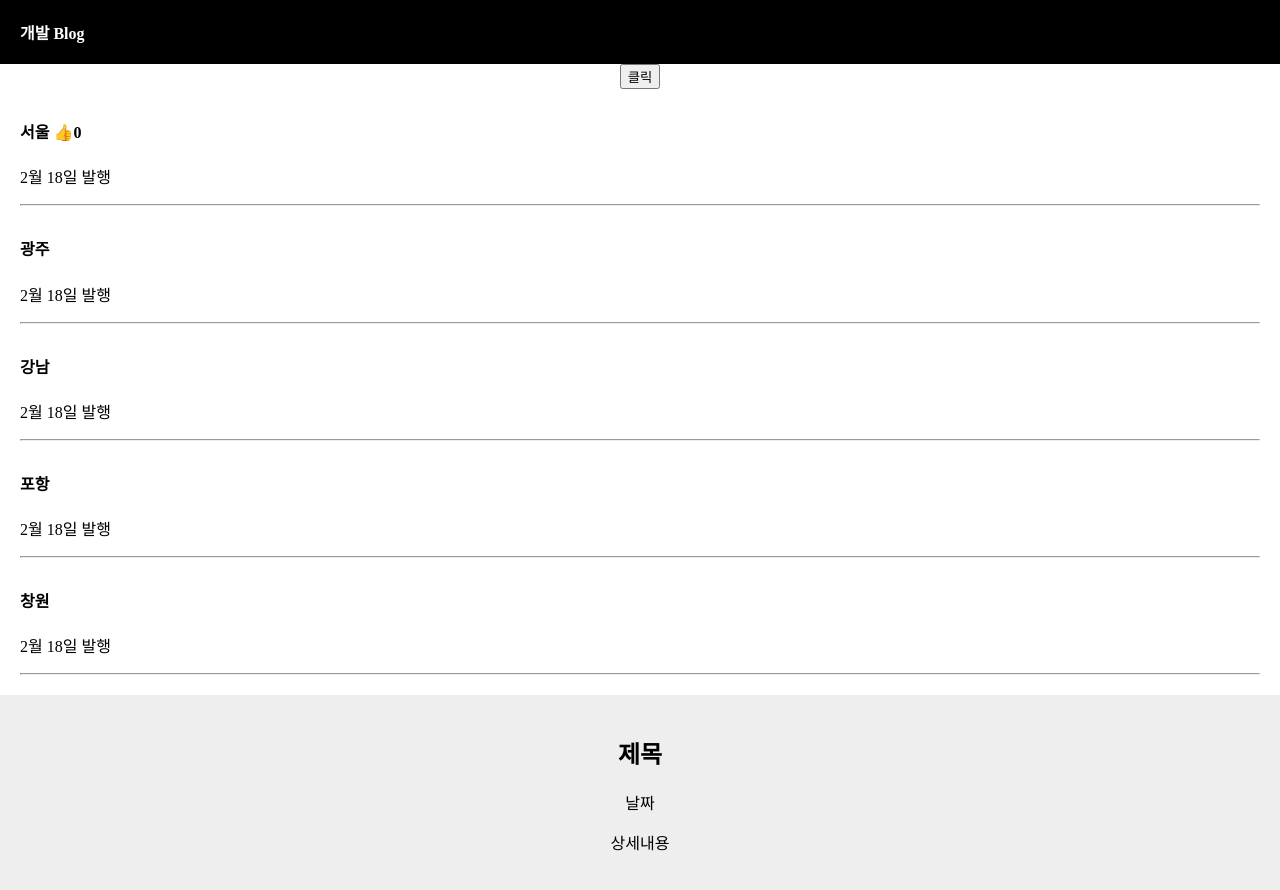
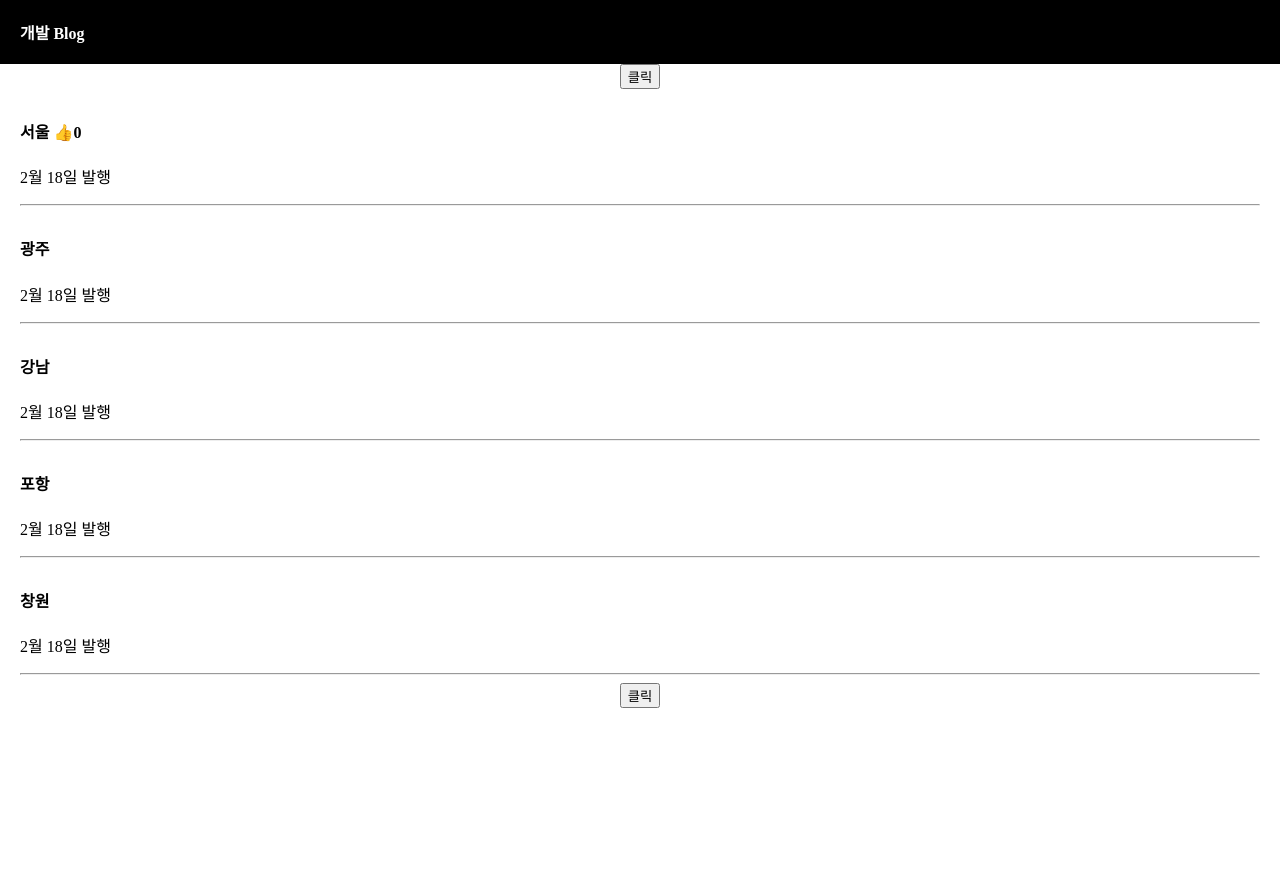
Before and after one commit to memories109/react-Bootstrap, a React (Create React App) app: page / in a window 1280 px wide. Shown: the top 890 px of the page. After the commit the page ends 800 px from the top, so only its background shows below. Built offline with nearby package versions, Linux system fonts and the light colour scheme.

Commit message:
modal button change

```diff
--- a/src/App.js
+++ b/src/App.js
@@ -8,6 +8,8 @@ function App() {
 
   let [글제목 , 글제목변경] = useState(['서울','광주','강남','포항','창원']);
   let posts = '강남 고기 맛집';
+  let [modal, modalChange] = useState(false)
+
 
   let [count, countChange] = useState(0);
   function 함수 () {
@@ -43,12 +45,18 @@ function App() {
       <hr/>
       </div>
       <div className="list">
-      <h4> {글제목[4]}</h4>
+      <h4> { 글제목[4]}</h4>
       <p>2월 18일 발행</p>
       <hr/>
       </div>
 
-    <Modal></Modal>
+      <button onClick = { ()=> {modalChange(!modal)}}>클릭</button>
+      {
+        modal === true
+        ? <Modal></Modal>
+        : null
+      }
+
 
     </div>
   );
```
